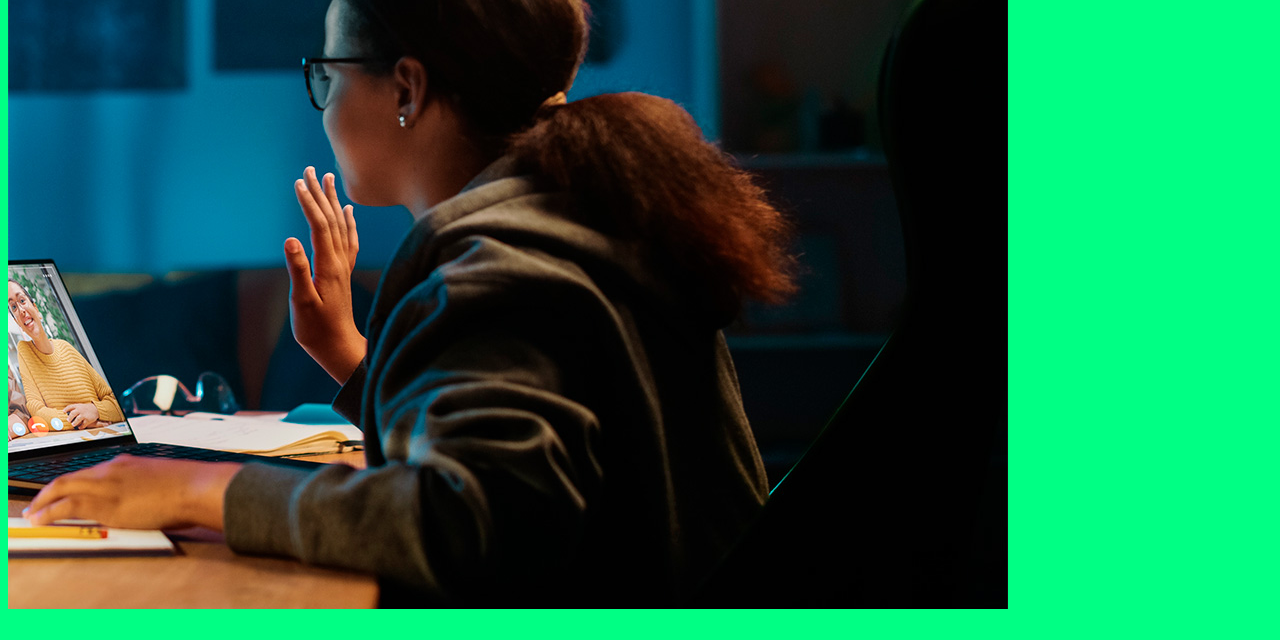
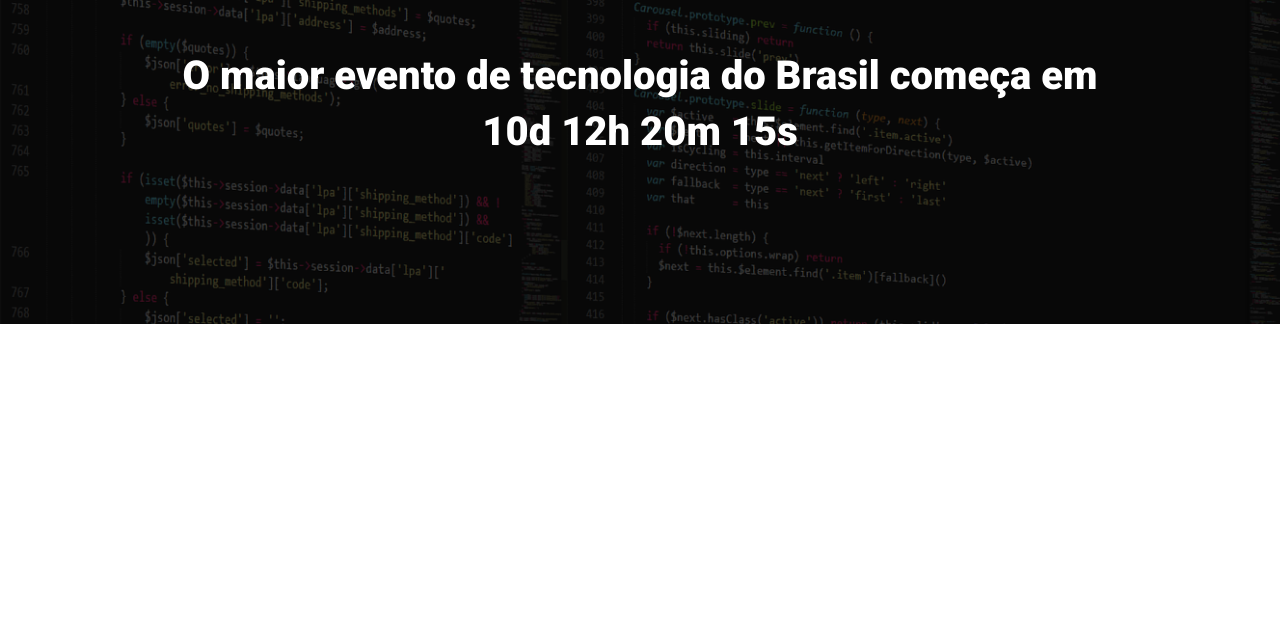
Before and after one commit to yurividal123/ebac_tech_talk, a website built with Parcel: page src/index.html in a window 1280 px wide. Shown: the part 160-800 px from the top of the page. Built offline with nearby package versions, Linux system fonts and the light colour scheme.

Commit message:
criando header

```diff
--- a/src/index.html
+++ b/src/index.html
@@ -1,14 +1,23 @@
 <!DOCTYPE html>
-<html lang="en">
+<html lang="pt-br">
 <head>
     <meta charset="UTF-8">
     <meta name="viewport" content="width=device-width, initial-scale=1.0">
-    <title>Document</title>
+    <title>EBAC Tech Talks</title>
+    <link rel="preconnect" href="https://fonts.googleapis.com">
+    <link rel="preconnect" href="https://fonts.gstatic.com" crossorigin>
+    <link href="https://fonts.googleapis.com/css2?family=Roboto:wght@400;700;900&display=swap" rel="stylesheet">
     <link rel="stylesheet" href="styles/main.scss">
 </head>
 <body>
-    <h1></h1>
-    <img src="./images/backend.png" alt="">
+    <header class="hero">
+        <div class="container">
+            <img class="hero__logo" src="./images/ebac_logo.svg" alt="EBAC">
+            <p class="hero__text">
+                O maior evento de tecnologia do Brasil começa em 10d 12h 20m 15s
+            </p>
+        </div>
+    </header>
     <script src="scripts/main.js"></script>
 </body>
 </html>
--- /dev/null
+++ b/src/styles/_hero.scss
@@ -0,0 +1,53 @@
+.hero {
+    padding-top: 64px;
+    padding-bottom: 100px;
+    background-image: url(../images/fundo.png);
+    background-repeat: no-repeat;
+    background-size: cover;
+    position: relative;
+
+    .container {
+        position: relative;
+
+    }
+
+    &::before {
+        position: absolute;
+        top: 0;
+        left: 0;
+        width: 100%;
+        height: 100%;
+        background-color: #000;
+        content: '';
+        opacity: 0.7;
+    }
+
+    &__text {
+        margin-top: 64px;
+        margin-bottom: 64px;
+        font-size: 40px;
+        line-height: 56px;
+        color: #fff;
+        font-weight: 800;
+        text-align: center;
+    }
+
+    &__logo {
+        margin: 0 auto;
+        height: 80px;
+        display: flex;
+    }
+
+    @media (max-width: 640px) {
+        padding: 40px 0;
+        &__logo {
+            height: 40px;
+        }
+
+        &__text {
+            font-size: 22px;
+            line-height: 24px;
+            margin: 24px 0;
+        }
+    }
+}
--- a/src/styles/main.scss
+++ b/src/styles/main.scss
@@ -1,3 +1,25 @@
-body {
-    background-color: rgb(0, 255, 132);
+@use 'hero';
+
+* {
+    margin: 0;
+    padding: 0;
+    box-sizing: border-box;
+    font-family: roboto, sans-serif;
+    color: #fff;
+
 }
+
+.container {
+    max-width: 960px;
+    width: 100%;
+    margin: 0 auto;
+
+
+    @media (max-width: 640px) {
+        max-width: 80%;
+    }
+
+    @media (max-width: 1024px) {
+        max-width: 90%;
+    }
+}
```
